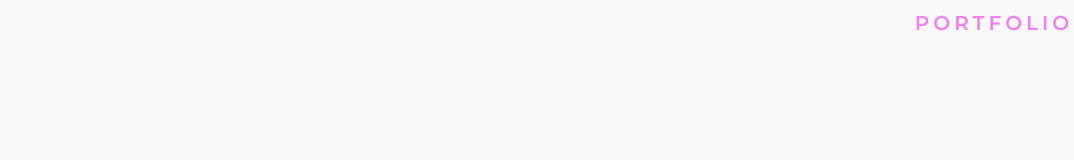
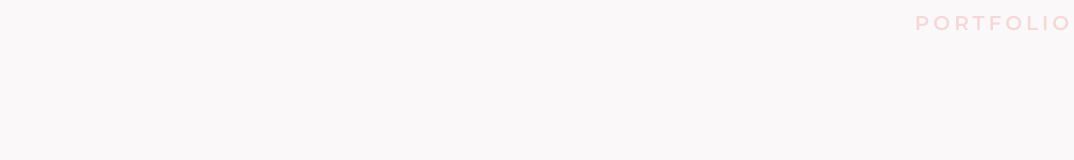
Before and after one commit to suzpaylor/CurrentPortfolio, a plain HTML site: page index.html in a window 1280 px wide. In both pictures the pointer is over the link "portfolio". Shown: the top 160 px of the page, without its empty margins (206-1280 px from the left). Drawn offline with Linux system fonts and the light colour scheme.

Commit message:
updated a few colors

```diff
--- a/assets/css/main.css
+++ b/assets/css/main.css
@@ -102,7 +102,7 @@ a:focus
             transition: all 300ms ease;
     text-decoration: none;
 
-    color: violet;
+    color:rgb(247, 216, 216);
 }
 
 button
--- a/assets/css/portfolio.css
+++ b/assets/css/portfolio.css
@@ -40,12 +40,12 @@ a {
 }
 
 a:hover {
-    color: violet;
+    color: rgb(247, 216, 216);
 }
 
 .about-me:hover, .contact:hover, .portfolio:hover {
     letter-spacing: 4px;
-    color:lightcoral;
+    color:rgb(247, 216, 216);
 }
 
 .name-wrapper {
```
